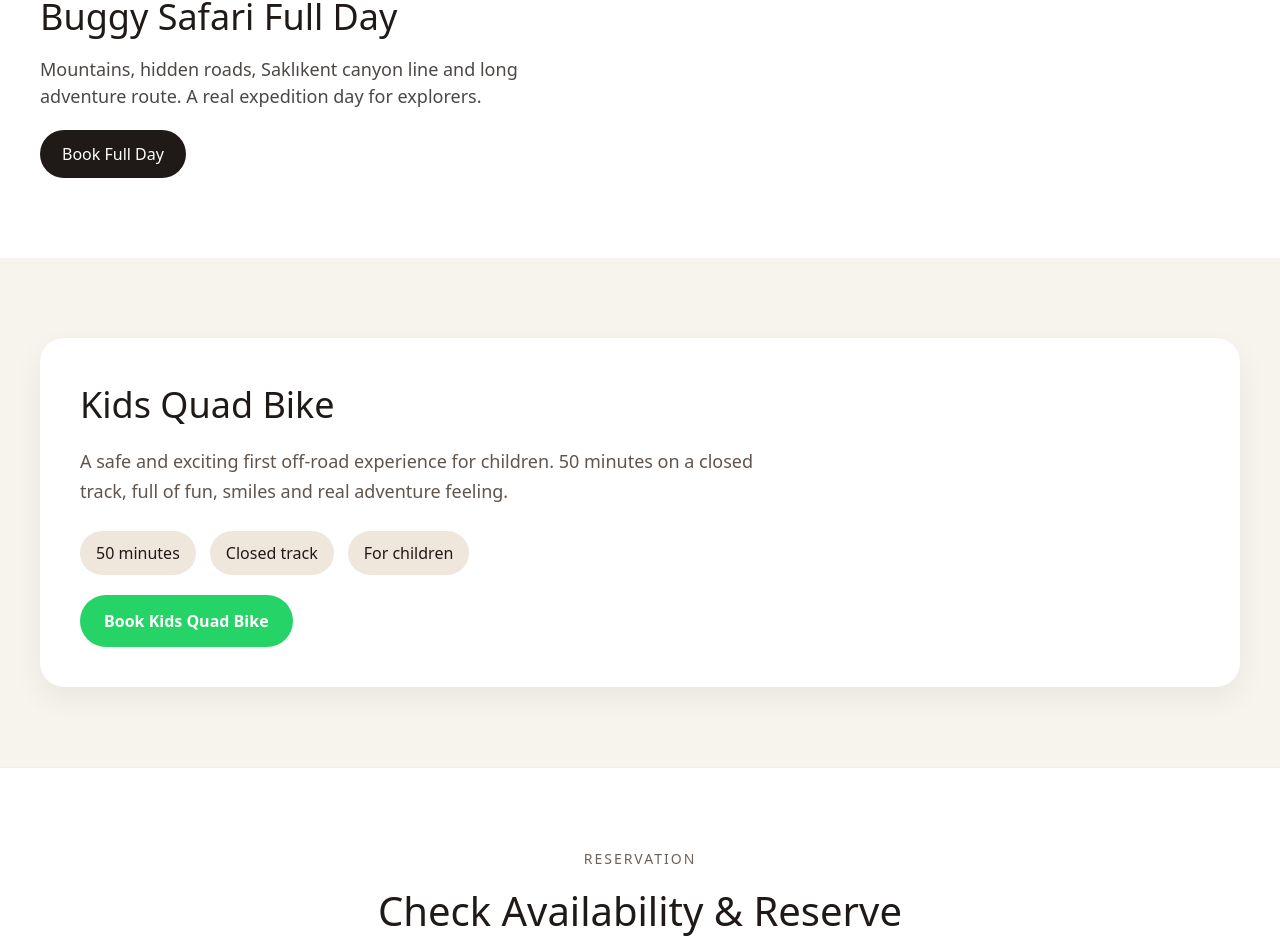
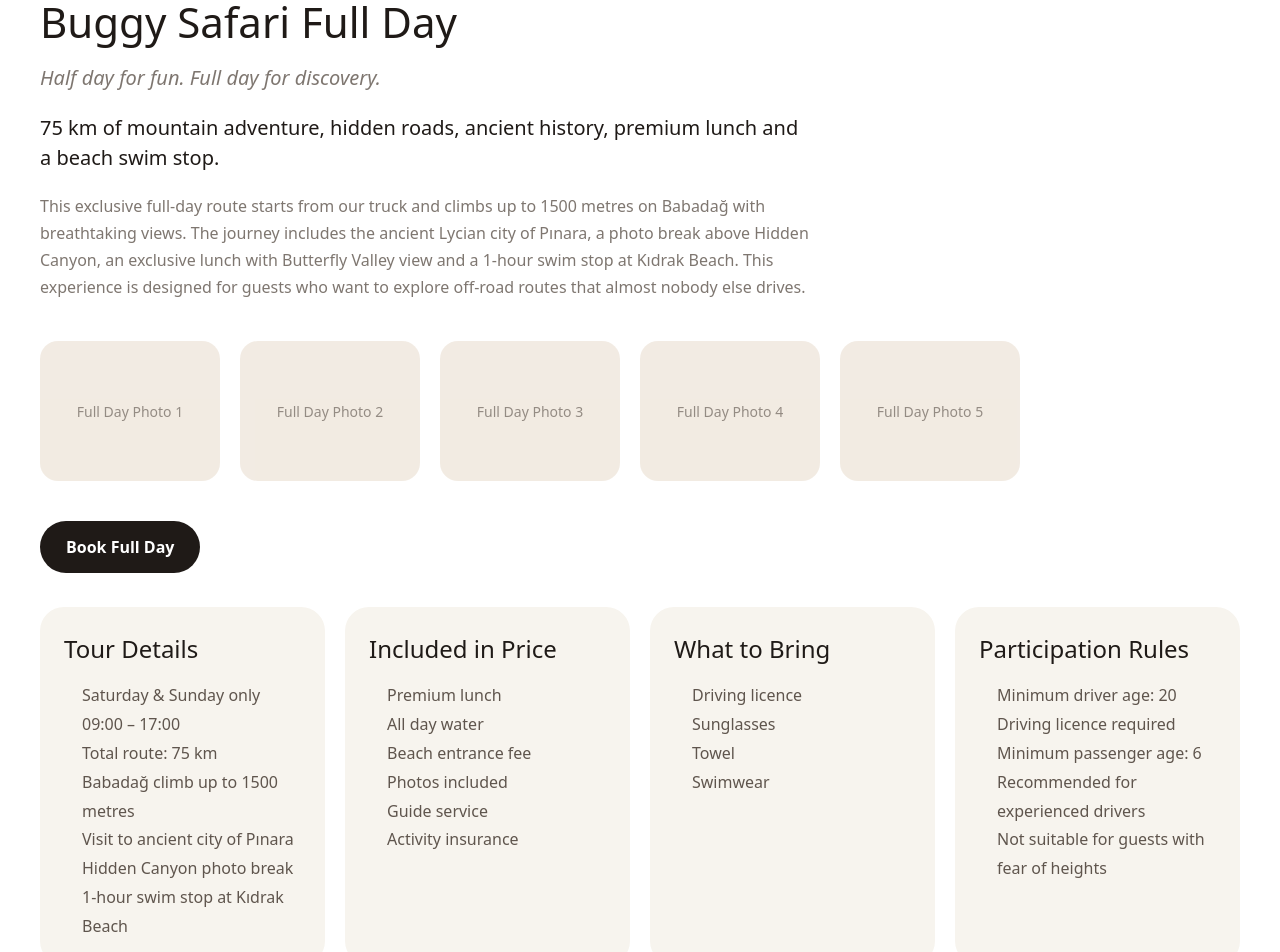
Before and after one commit to comendrive-a11y/comendrive-a11y, a Next.js app: page / in a window 1280 px wide. Shown: the part 1634-2586 px from the top of the page. Built offline with nearby package versions, Linux system fonts and the light colour scheme.

Commit message:
Update page.tsx

```diff
--- a/app/page.tsx
+++ b/app/page.tsx
@@ -599,26 +599,179 @@ halfDayWhy6:
   }}
 >
   <div style={{ maxWidth: "1200px", margin: "0 auto" }}>
-          <h2 style={{ fontSize: "36px", marginBottom: "12px" }}>{t.fullDayTitle}</h2>
+    <div style={{ marginBottom: "30px" }}>
+      <h2 style={{ fontSize: "42px", marginBottom: "10px", color: "#1f1a17" }}>
+        {t.fullDayTitle}
+      </h2>
 
-          <p style={{ maxWidth: "520px", fontSize: "18px", opacity: 0.8 }}>
-            {t.fullDayText}
+      <div
+        style={{
+          fontSize: "20px",
+          fontStyle: "italic",
+          opacity: 0.8,
+          marginBottom: "20px",
+          color: "#5f554d",
+        }}
+      >
+        {lang === "en"
+          ? "Half day for fun. Full day for discovery."
+          : "Yarım gün eğlence için. Tam gün keşif için."}
+      </div>
+
+      <p style={{ fontSize: "20px", maxWidth: "760px", color: "#1f1a17" }}>
+        {lang === "en"
+          ? "75 km of mountain adventure, hidden roads, ancient history, premium lunch and a beach swim stop."
+          : "75 km dağ macerası, gizli yollar, antik tarih, premium öğle yemeği ve plaj yüzme molası."}
       </p>
+
+      <p
+        style={{
+          fontSize: "16px",
+          opacity: 0.8,
+          marginTop: "20px",
+          maxWidth: "780px",
+          lineHeight: "1.7",
+          color: "#5f554d",
+        }}
+      >
+        {lang === "en"
+          ? "This exclusive full-day route starts from our truck and climbs up to 1500 metres on Babadağ with breathtaking views. The journey includes the ancient Lycian city of Pınara, a photo break above Hidden Canyon, an exclusive lunch with Butterfly Valley view and a 1-hour swim stop at Kıdrak Beach. This experience is designed for guests who want to explore off-road routes that almost nobody else drives."
+          : "Bu özel tam günlük rota truck çıkışıyla başlar ve Babadağ’da 1500 metreye kadar muhteşem manzaralar eşliğinde yükselir. Yolculuk; antik Likya kenti Pınara, Hidden Canyon üzerinde fotoğraf molası, Butterfly Valley manzaralı özel öğle yemeği ve Kıdrak Beach’te 1 saatlik yüzme molasını içerir. Bu deneyim, neredeyse kimsenin sürmediği off-road yolları keşfetmek isteyen misafirler için tasarlanmıştır."}
+      </p>
+    </div>
+
+    <div
+      style={{
+        display: "flex",
+        gap: "20px",
+        flexWrap: "wrap",
+        marginTop: "40px",
+        marginBottom: "40px",
+      }}
+    >
+      {["1", "2", "3", "4", "5"].map((i) => (
+        <div
+          key={i}
+          style={{
+            width: "180px",
+            height: "140px",
+            borderRadius: "18px",
+            background: "#efe7dc",
+            display: "flex",
+            alignItems: "center",
+            justifyContent: "center",
+            fontSize: "14px",
+            color: "#7a6f65",
+            opacity: 0.8,
+          }}
+        >
+          {lang === "en" ? `Full Day Photo ${i}` : `Tam Gün Fotoğraf ${i}`}
+        </div>
+      ))}
+    </div>
 
     <a
       href="https://wa.me/905446358280?text=Hello%20I%20want%20to%20book%20Full%20Day%20Buggy%20Safari"
       style={{
         display: "inline-block",
-              marginTop: "20px",
         background: "#1f1a17",
         color: "#fff",
-              padding: "12px 22px",
+        padding: "14px 26px",
         borderRadius: "999px",
         textDecoration: "none",
+        fontSize: "16px",
+        fontWeight: 600,
+        marginBottom: "34px",
       }}
     >
       {t.bookFull}
     </a>
+
+    <div
+      style={{
+        display: "grid",
+        gridTemplateColumns: "repeat(auto-fit, minmax(260px, 1fr))",
+        gap: "20px",
+      }}
+    >
+      <div
+        style={{
+          background: "#f7f4ee",
+          borderRadius: "24px",
+          padding: "24px",
+        }}
+      >
+        <h3 style={{ marginTop: 0, marginBottom: "14px", fontSize: "24px" }}>
+          {lang === "en" ? "Tour Details" : "Tur Detayları"}
+        </h3>
+        <ul style={{ margin: 0, paddingLeft: "18px", lineHeight: 1.8, color: "#5f554d" }}>
+          <li>{lang === "en" ? "Saturday & Sunday only" : "Sadece Cumartesi & Pazar"}</li>
+          <li>09:00 – 17:00</li>
+          <li>{lang === "en" ? "Total route: 75 km" : "Toplam rota: 75 km"}</li>
+          <li>{lang === "en" ? "Babadağ climb up to 1500 metres" : "Babadağ’da 1500 metreye kadar çıkış"}</li>
+          <li>{lang === "en" ? "Visit to ancient city of Pınara" : "Pınara antik kenti ziyareti"}</li>
+          <li>{lang === "en" ? "Hidden Canyon photo break" : "Hidden Canyon fotoğraf molası"}</li>
+          <li>{lang === "en" ? "1-hour swim stop at Kıdrak Beach" : "Kıdrak Beach’te 1 saat yüzme molası"}</li>
+        </ul>
+      </div>
+
+      <div
+        style={{
+          background: "#f7f4ee",
+          borderRadius: "24px",
+          padding: "24px",
+        }}
+      >
+        <h3 style={{ marginTop: 0, marginBottom: "14px", fontSize: "24px" }}>
+          {lang === "en" ? "Included in Price" : "Fiyata Dahil Olanlar"}
+        </h3>
+        <ul style={{ margin: 0, paddingLeft: "18px", lineHeight: 1.8, color: "#5f554d" }}>
+          <li>{lang === "en" ? "Premium lunch" : "Premium öğle yemeği"}</li>
+          <li>{lang === "en" ? "All day water" : "Gün boyu su"}</li>
+          <li>{lang === "en" ? "Beach entrance fee" : "Plaj giriş ücreti"}</li>
+          <li>{lang === "en" ? "Photos included" : "Fotoğraflar dahil"}</li>
+          <li>{lang === "en" ? "Guide service" : "Rehberlik hizmeti"}</li>
+          <li>{lang === "en" ? "Activity insurance" : "Aktivite sigortası"}</li>
+        </ul>
+      </div>
+
+      <div
+        style={{
+          background: "#f7f4ee",
+          borderRadius: "24px",
+          padding: "24px",
+        }}
+      >
+        <h3 style={{ marginTop: 0, marginBottom: "14px", fontSize: "24px" }}>
+          {lang === "en" ? "What to Bring" : "Yanınızda Getirmeniz Gerekenler"}
+        </h3>
+        <ul style={{ margin: 0, paddingLeft: "18px", lineHeight: 1.8, color: "#5f554d" }}>
+          <li>{lang === "en" ? "Driving licence" : "Ehliyet"}</li>
+          <li>{lang === "en" ? "Sunglasses" : "Güneş gözlüğü"}</li>
+          <li>{lang === "en" ? "Towel" : "Havlu"}</li>
+          <li>Swimwear</li>
+        </ul>
+      </div>
+
+      <div
+        style={{
+          background: "#f7f4ee",
+          borderRadius: "24px",
+          padding: "24px",
+        }}
+      >
+        <h3 style={{ marginTop: 0, marginBottom: "14px", fontSize: "24px" }}>
+          {lang === "en" ? "Participation Rules" : "Katılım Şartları"}
+        </h3>
+        <ul style={{ margin: 0, paddingLeft: "18px", lineHeight: 1.8, color: "#5f554d" }}>
+          <li>{lang === "en" ? "Minimum driver age: 20" : "Minimum sürücü yaşı: 20"}</li>
+          <li>{lang === "en" ? "Driving licence required" : "Ehliyet zorunlu"}</li>
+          <li>{lang === "en" ? "Minimum passenger age: 6" : "Minimum yolcu yaşı: 6"}</li>
+          <li>{lang === "en" ? "Recommended for experienced drivers" : "Deneyimli sürücüler için tavsiye edilir"}</li>
+          <li>{lang === "en" ? "Not suitable for guests with fear of heights" : "Yükseklik korkusu olanlar için uygun değildir"}</li>
+        </ul>
+      </div>
+    </div>
   </div>
 </section>
 
```
Lines whose indentation alone changed are shown as unchanged.
